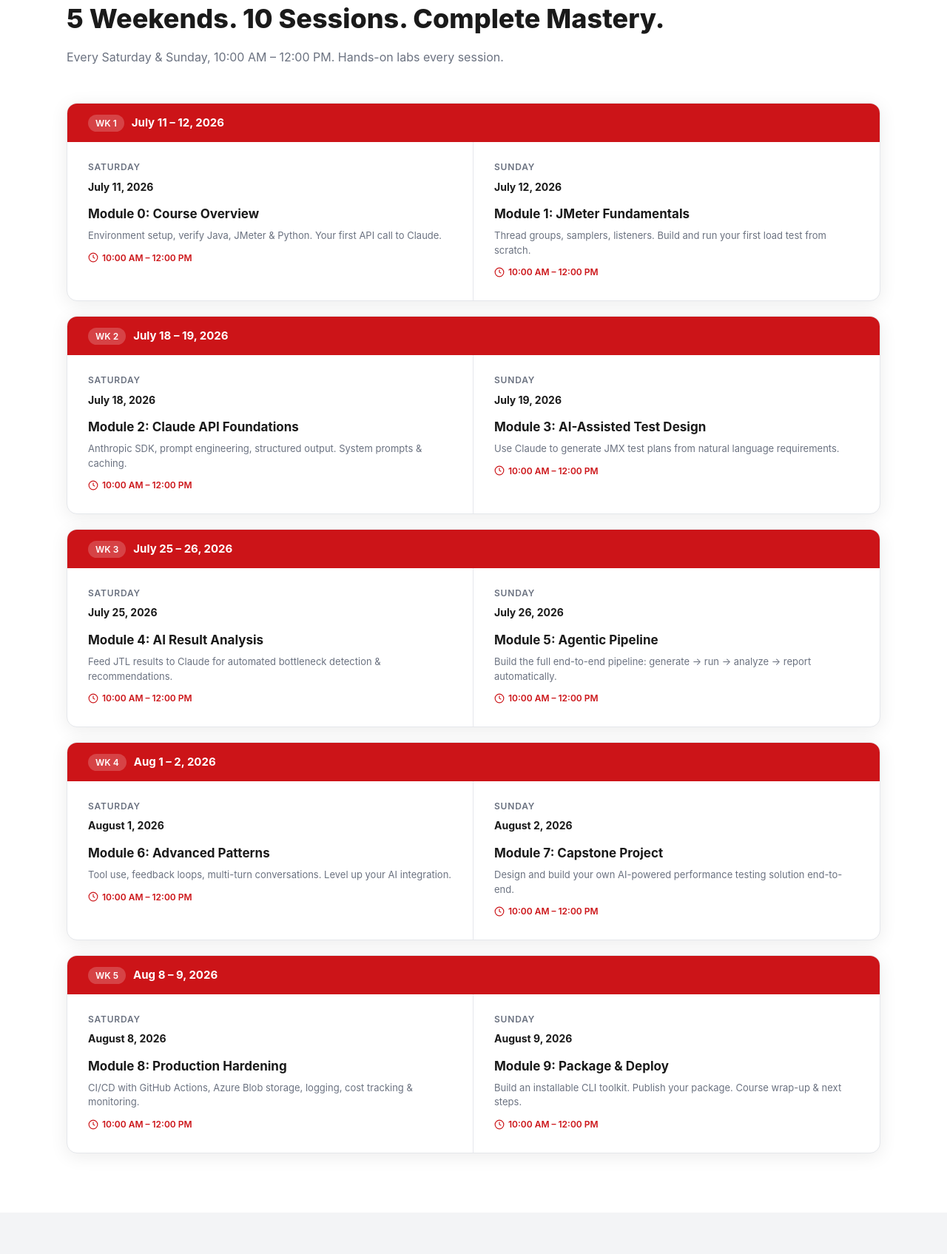
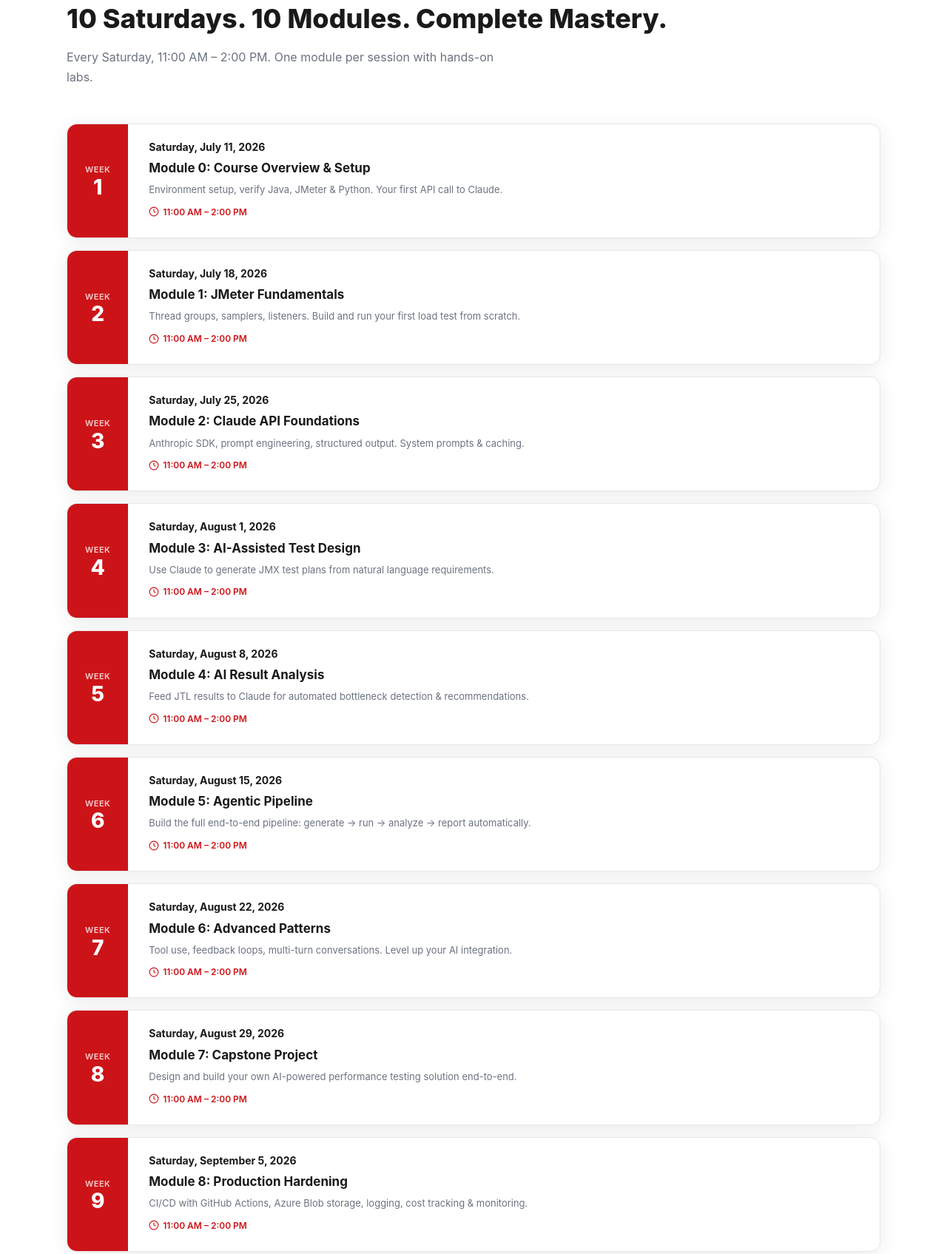
Before and after one commit to vasanthshanmugam/whats-new, a plain HTML site: page index.html in a window 1280 px wide. Shown: the part 912-2607 px from the top of the page at 74% size. Drawn offline with Linux system fonts and the light colour scheme.

Commit message:
Update schedule to Saturdays only, 11 AM - 2 PM
Changed from Sat+Sun weekends to 10 individual Saturdays:
- July 11 to September 12, 2026
- Time slot: 11 AM - 2 PM (3 hours per session)
- 30 total hours across 10 weeks
- Redesigned schedule cards for single-day layout

Co-Authored-By: Claude Sonnet 4.6 <noreply@anthropic.com>

```diff
--- a/index.html
+++ b/index.html
@@ -4,7 +4,7 @@
 <meta charset="UTF-8">
 <meta name="viewport" content="width=device-width, initial-scale=1.0">
 <title>Agentic AI with JMeter — Training Course | Vasanth Tech Talk</title>
-<meta name="description" content="Master AI-powered performance testing with Apache JMeter and Claude AI. 5-weekend hands-on training by Vasanth Tech Talk.">
+<meta name="description" content="Master AI-powered performance testing with Apache JMeter and Claude AI. 10-Saturday hands-on training by Vasanth Tech Talk.">
 <style>
 *,*::before,*::after{box-sizing:border-box;margin:0;padding:0}
 :root{
@@ -139,50 +139,35 @@ section:nth-child(even){background:var(--light)}
 .section-subtitle.center{margin-left:auto;margin-right:auto;text-align:center}
 
 /* ─── Schedule ───────────────────────────────────────────────── */
-.schedule-grid{display:flex;flex-direction:column;gap:20px}
-.weekend-card{
+.schedule-grid{display:flex;flex-direction:column;gap:16px}
+.session-card{
   background:var(--white);
   border-radius:14px;
   box-shadow:var(--shadow);
-  overflow:hidden;
   border:1px solid var(--border);
   transition:box-shadow .3s;
+  display:flex;
+  overflow:hidden;
 }
-.weekend-card:hover{box-shadow:var(--shadow-lg)}
-.weekend-header{
+.session-card:hover{box-shadow:var(--shadow-lg)}
+.session-num{
   background:var(--red);color:var(--white);
-  padding:14px 28px;
-  font-size:15px;font-weight:700;
-  display:flex;align-items:center;gap:10px;
+  padding:20px 24px;
+  display:flex;flex-direction:column;
+  align-items:center;justify-content:center;
+  min-width:80px;
+  flex-shrink:0;
 }
-.weekend-header .wk-num{
-  background:rgba(255,255,255,0.2);
-  padding:2px 10px;border-radius:12px;
-  font-size:12px;font-weight:600;
+.session-num .wk-label{font-size:11px;font-weight:600;opacity:.8;text-transform:uppercase;letter-spacing:.5px}
+.session-num .wk-number{font-size:28px;font-weight:800;line-height:1}
+.session-info{
+  padding:20px 28px;
+  flex:1;
 }
-.weekend-body{
-  display:grid;grid-template-columns:1fr 1fr;
-}
-.day-card{
-  padding:24px 28px;
-  border-right:1px solid var(--border);
-}
-.day-card:last-child{border-right:none}
-.day-label{
-  font-size:12px;font-weight:600;color:var(--gray);
-  text-transform:uppercase;letter-spacing:.8px;
-  margin-bottom:6px;
-}
-.day-date{
-  font-size:14px;font-weight:700;color:var(--black);
-  margin-bottom:12px;
-}
-.day-module{
-  font-size:17px;font-weight:700;color:var(--black);
-  margin-bottom:6px;
-}
-.day-desc{font-size:13px;color:var(--gray);line-height:1.5}
-.day-time{
+.session-date{font-size:14px;font-weight:700;color:var(--black);margin-bottom:4px}
+.session-module{font-size:17px;font-weight:700;color:var(--black);margin-bottom:6px}
+.session-desc{font-size:13px;color:var(--gray);line-height:1.5}
+.session-time{
   display:inline-flex;align-items:center;gap:5px;
   margin-top:10px;
   font-size:12px;color:var(--red);font-weight:600;
@@ -334,9 +319,9 @@ footer .footer-links a:hover{color:var(--white)}
   .hamburger{display:block}
   .hero{padding:100px 20px 50px}
   .hero-meta{gap:16px}
-  .weekend-body{grid-template-columns:1fr}
-  .day-card{border-right:none;border-bottom:1px solid var(--border)}
-  .day-card:last-child{border-bottom:none}
+  .session-card{flex-direction:column}
+  .session-num{flex-direction:row;gap:6px;min-width:auto;padding:12px 20px}
+  .session-info{padding:16px 20px}
   .instructor-card{flex-direction:column;text-align:center;gap:24px}
   .curriculum-grid{grid-template-columns:1fr}
   section{padding:60px 20px}
@@ -381,15 +366,15 @@ footer .footer-links a:hover{color:var(--white)}
     <div class="hero-meta">
       <div class="hero-meta-item">
         <svg width="18" height="18" viewBox="0 0 24 24" fill="none" stroke="currentColor" stroke-width="2"><rect x="3" y="4" width="18" height="18" rx="2"/><path d="M16 2v4M8 2v4M3 10h18"/></svg>
-        July 11 &ndash; Aug 9, 2026
+        July 11 &ndash; Sep 12, 2026
       </div>
       <div class="hero-meta-item">
         <svg width="18" height="18" viewBox="0 0 24 24" fill="none" stroke="currentColor" stroke-width="2"><circle cx="12" cy="12" r="10"/><path d="M12 6v6l4 2"/></svg>
-        Weekends &bull; 10 AM &ndash; 12 PM
+        Saturdays &bull; 11 AM &ndash; 2 PM
       </div>
       <div class="hero-meta-item">
         <svg width="18" height="18" viewBox="0 0 24 24" fill="none" stroke="currentColor" stroke-width="2"><path d="M12 2L2 7l10 5 10-5-10-5zM2 17l10 5 10-5M2 12l10 5 10-5"/></svg>
-        10 Modules &bull; 5 Weekends
+        10 Modules &bull; 10 Saturdays
       </div>
     </div>
     <div class="hero-buttons">
@@ -403,152 +388,137 @@ footer .footer-links a:hover{color:var(--white)}
 <section id="schedule">
   <div class="container">
     <div class="section-label">Schedule</div>
-    <div class="section-title">5 Weekends. 10 Sessions. Complete Mastery.</div>
-    <div class="section-subtitle">Every Saturday &amp; Sunday, 10:00 AM &ndash; 12:00 PM. Hands-on labs every session.</div>
+    <div class="section-title">10 Saturdays. 10 Modules. Complete Mastery.</div>
+    <div class="section-subtitle">Every Saturday, 11:00 AM &ndash; 2:00 PM. One module per session with hands-on labs.</div>
 
     <div class="schedule-grid">
 
-      <!-- Weekend 1 -->
-      <div class="weekend-card">
-        <div class="weekend-header">
-          <span class="wk-num">WK 1</span> July 11 &ndash; 12, 2026
-        </div>
-        <div class="weekend-body">
-          <div class="day-card">
-            <div class="day-label">Saturday</div>
-            <div class="day-date">July 11, 2026</div>
-            <div class="day-module">Module 0: Course Overview</div>
-            <div class="day-desc">Environment setup, verify Java, JMeter &amp; Python. Your first API call to Claude.</div>
-            <div class="day-time">
+      <div class="session-card">
+        <div class="session-num"><span class="wk-label">Week</span><span class="wk-number">1</span></div>
+        <div class="session-info">
+          <div class="session-date">Saturday, July 11, 2026</div>
+          <div class="session-module">Module 0: Course Overview &amp; Setup</div>
+          <div class="session-desc">Environment setup, verify Java, JMeter &amp; Python. Your first API call to Claude.</div>
+          <div class="session-time">
             <svg width="14" height="14" viewBox="0 0 24 24" fill="none" stroke="currentColor" stroke-width="2"><circle cx="12" cy="12" r="10"/><path d="M12 6v6l4 2"/></svg>
-              10:00 AM &ndash; 12:00 PM
-            </div>
-          </div>
-          <div class="day-card">
-            <div class="day-label">Sunday</div>
-            <div class="day-date">July 12, 2026</div>
-            <div class="day-module">Module 1: JMeter Fundamentals</div>
-            <div class="day-desc">Thread groups, samplers, listeners. Build and run your first load test from scratch.</div>
-            <div class="day-time">
-              <svg width="14" height="14" viewBox="0 0 24 24" fill="none" stroke="currentColor" stroke-width="2"><circle cx="12" cy="12" r="10"/><path d="M12 6v6l4 2"/></svg>
-              10:00 AM &ndash; 12:00 PM
-            </div>
+            11:00 AM &ndash; 2:00 PM
           </div>
         </div>
       </div>
 
-      <!-- Weekend 2 -->
-      <div class="weekend-card">
-        <div class="weekend-header">
-          <span class="wk-num">WK 2</span> July 18 &ndash; 19, 2026
-        </div>
-        <div class="weekend-body">
-          <div class="day-card">
-            <div class="day-label">Saturday</div>
-            <div class="day-date">July 18, 2026</div>
-            <div class="day-module">Module 2: Claude API Foundations</div>
-            <div class="day-desc">Anthropic SDK, prompt engineering, structured output. System prompts &amp; caching.</div>
-            <div class="day-time">
+      <div class="session-card">
+        <div class="session-num"><span class="wk-label">Week</span><span class="wk-number">2</span></div>
+        <div class="session-info">
+          <div class="session-date">Saturday, July 18, 2026</div>
+          <div class="session-module">Module 1: JMeter Fundamentals</div>
+          <div class="session-desc">Thread groups, samplers, listeners. Build and run your first load test from scratch.</div>
+          <div class="session-time">
             <svg width="14" height="14" viewBox="0 0 24 24" fill="none" stroke="currentColor" stroke-width="2"><circle cx="12" cy="12" r="10"/><path d="M12 6v6l4 2"/></svg>
-              10:00 AM &ndash; 12:00 PM
-            </div>
-          </div>
-          <div class="day-card">
-            <div class="day-label">Sunday</div>
-            <div class="day-date">July 19, 2026</div>
-            <div class="day-module">Module 3: AI-Assisted Test Design</div>
-            <div class="day-desc">Use Claude to generate JMX test plans from natural language requirements.</div>
-            <div class="day-time">
-              <svg width="14" height="14" viewBox="0 0 24 24" fill="none" stroke="currentColor" stroke-width="2"><circle cx="12" cy="12" r="10"/><path d="M12 6v6l4 2"/></svg>
-              10:00 AM &ndash; 12:00 PM
-            </div>
+            11:00 AM &ndash; 2:00 PM
           </div>
         </div>
       </div>
 
-      <!-- Weekend 3 -->
-      <div class="weekend-card">
-        <div class="weekend-header">
-          <span class="wk-num">WK 3</span> July 25 &ndash; 26, 2026
-        </div>
-        <div class="weekend-body">
-          <div class="day-card">
-            <div class="day-label">Saturday</div>
-            <div class="day-date">July 25, 2026</div>
-            <div class="day-module">Module 4: AI Result Analysis</div>
-            <div class="day-desc">Feed JTL results to Claude for automated bottleneck detection &amp; recommendations.</div>
-            <div class="day-time">
+      <div class="session-card">
+        <div class="session-num"><span class="wk-label">Week</span><span class="wk-number">3</span></div>
+        <div class="session-info">
+          <div class="session-date">Saturday, July 25, 2026</div>
+          <div class="session-module">Module 2: Claude API Foundations</div>
+          <div class="session-desc">Anthropic SDK, prompt engineering, structured output. System prompts &amp; caching.</div>
+          <div class="session-time">
             <svg width="14" height="14" viewBox="0 0 24 24" fill="none" stroke="currentColor" stroke-width="2"><circle cx="12" cy="12" r="10"/><path d="M12 6v6l4 2"/></svg>
-              10:00 AM &ndash; 12:00 PM
-            </div>
-          </div>
-          <div class="day-card">
-            <div class="day-label">Sunday</div>
-            <div class="day-date">July 26, 2026</div>
-            <div class="day-module">Module 5: Agentic Pipeline</div>
-            <div class="day-desc">Build the full end-to-end pipeline: generate &rarr; run &rarr; analyze &rarr; report automatically.</div>
-            <div class="day-time">
-              <svg width="14" height="14" viewBox="0 0 24 24" fill="none" stroke="currentColor" stroke-width="2"><circle cx="12" cy="12" r="10"/><path d="M12 6v6l4 2"/></svg>
-              10:00 AM &ndash; 12:00 PM
-            </div>
+            11:00 AM &ndash; 2:00 PM
           </div>
         </div>
       </div>
 
-      <!-- Weekend 4 -->
-      <div class="weekend-card">
-        <div class="weekend-header">
-          <span class="wk-num">WK 4</span> Aug 1 &ndash; 2, 2026
-        </div>
-        <div class="weekend-body">
-          <div class="day-card">
-            <div class="day-label">Saturday</div>
-            <div class="day-date">August 1, 2026</div>
-            <div class="day-module">Module 6: Advanced Patterns</div>
-            <div class="day-desc">Tool use, feedback loops, multi-turn conversations. Level up your AI integration.</div>
-            <div class="day-time">
+      <div class="session-card">
+        <div class="session-num"><span class="wk-label">Week</span><span class="wk-number">4</span></div>
+        <div class="session-info">
+          <div class="session-date">Saturday, August 1, 2026</div>
+          <div class="session-module">Module 3: AI-Assisted Test Design</div>
+          <div class="session-desc">Use Claude to generate JMX test plans from natural language requirements.</div>
+          <div class="session-time">
             <svg width="14" height="14" viewBox="0 0 24 24" fill="none" stroke="currentColor" stroke-width="2"><circle cx="12" cy="12" r="10"/><path d="M12 6v6l4 2"/></svg>
-              10:00 AM &ndash; 12:00 PM
-            </div>
-          </div>
-          <div class="day-card">
-            <div class="day-label">Sunday</div>
-            <div class="day-date">August 2, 2026</div>
-            <div class="day-module">Module 7: Capstone Project</div>
-            <div class="day-desc">Design and build your own AI-powered performance testing solution end-to-end.</div>
-            <div class="day-time">
-              <svg width="14" height="14" viewBox="0 0 24 24" fill="none" stroke="currentColor" stroke-width="2"><circle cx="12" cy="12" r="10"/><path d="M12 6v6l4 2"/></svg>
-              10:00 AM &ndash; 12:00 PM
-            </div>
+            11:00 AM &ndash; 2:00 PM
           </div>
         </div>
       </div>
 
-      <!-- Weekend 5 -->
-      <div class="weekend-card">
-        <div class="weekend-header">
-          <span class="wk-num">WK 5</span> Aug 8 &ndash; 9, 2026
-        </div>
-        <div class="weekend-body">
-          <div class="day-card">
-            <div class="day-label">Saturday</div>
-            <div class="day-date">August 8, 2026</div>
-            <div class="day-module">Module 8: Production Hardening</div>
-            <div class="day-desc">CI/CD with GitHub Actions, Azure Blob storage, logging, cost tracking &amp; monitoring.</div>
-            <div class="day-time">
+      <div class="session-card">
+        <div class="session-num"><span class="wk-label">Week</span><span class="wk-number">5</span></div>
+        <div class="session-info">
+          <div class="session-date">Saturday, August 8, 2026</div>
+          <div class="session-module">Module 4: AI Result Analysis</div>
+          <div class="session-desc">Feed JTL results to Claude for automated bottleneck detection &amp; recommendations.</div>
+          <div class="session-time">
             <svg width="14" height="14" viewBox="0 0 24 24" fill="none" stroke="currentColor" stroke-width="2"><circle cx="12" cy="12" r="10"/><path d="M12 6v6l4 2"/></svg>
-              10:00 AM &ndash; 12:00 PM
+            11:00 AM &ndash; 2:00 PM
           </div>
         </div>
-          <div class="day-card">
-            <div class="day-label">Sunday</div>
-            <div class="day-date">August 9, 2026</div>
-            <div class="day-module">Module 9: Package &amp; Deploy</div>
-            <div class="day-desc">Build an installable CLI toolkit. Publish your package. Course wrap-up &amp; next steps.</div>
-            <div class="day-time">
+      </div>
+
+      <div class="session-card">
+        <div class="session-num"><span class="wk-label">Week</span><span class="wk-number">6</span></div>
+        <div class="session-info">
+          <div class="session-date">Saturday, August 15, 2026</div>
+          <div class="session-module">Module 5: Agentic Pipeline</div>
+          <div class="session-desc">Build the full end-to-end pipeline: generate &rarr; run &rarr; analyze &rarr; report automatically.</div>
+          <div class="session-time">
             <svg width="14" height="14" viewBox="0 0 24 24" fill="none" stroke="currentColor" stroke-width="2"><circle cx="12" cy="12" r="10"/><path d="M12 6v6l4 2"/></svg>
-              10:00 AM &ndash; 12:00 PM
+            11:00 AM &ndash; 2:00 PM
           </div>
+        </div>
+      </div>
+
+      <div class="session-card">
+        <div class="session-num"><span class="wk-label">Week</span><span class="wk-number">7</span></div>
+        <div class="session-info">
+          <div class="session-date">Saturday, August 22, 2026</div>
+          <div class="session-module">Module 6: Advanced Patterns</div>
+          <div class="session-desc">Tool use, feedback loops, multi-turn conversations. Level up your AI integration.</div>
+          <div class="session-time">
+            <svg width="14" height="14" viewBox="0 0 24 24" fill="none" stroke="currentColor" stroke-width="2"><circle cx="12" cy="12" r="10"/><path d="M12 6v6l4 2"/></svg>
+            11:00 AM &ndash; 2:00 PM
+          </div>
+        </div>
+      </div>
+
+      <div class="session-card">
+        <div class="session-num"><span class="wk-label">Week</span><span class="wk-number">8</span></div>
+        <div class="session-info">
+          <div class="session-date">Saturday, August 29, 2026</div>
+          <div class="session-module">Module 7: Capstone Project</div>
+          <div class="session-desc">Design and build your own AI-powered performance testing solution end-to-end.</div>
+          <div class="session-time">
+            <svg width="14" height="14" viewBox="0 0 24 24" fill="none" stroke="currentColor" stroke-width="2"><circle cx="12" cy="12" r="10"/><path d="M12 6v6l4 2"/></svg>
+            11:00 AM &ndash; 2:00 PM
+          </div>
+        </div>
+      </div>
+
+      <div class="session-card">
+        <div class="session-num"><span class="wk-label">Week</span><span class="wk-number">9</span></div>
+        <div class="session-info">
+          <div class="session-date">Saturday, September 5, 2026</div>
+          <div class="session-module">Module 8: Production Hardening</div>
+          <div class="session-desc">CI/CD with GitHub Actions, Azure Blob storage, logging, cost tracking &amp; monitoring.</div>
+          <div class="session-time">
+            <svg width="14" height="14" viewBox="0 0 24 24" fill="none" stroke="currentColor" stroke-width="2"><circle cx="12" cy="12" r="10"/><path d="M12 6v6l4 2"/></svg>
+            11:00 AM &ndash; 2:00 PM
+          </div>
+        </div>
+      </div>
+
+      <div class="session-card">
+        <div class="session-num"><span class="wk-label">Week</span><span class="wk-number">10</span></div>
+        <div class="session-info">
+          <div class="session-date">Saturday, September 12, 2026</div>
+          <div class="session-module">Module 9: Package &amp; Deploy</div>
+          <div class="session-desc">Build an installable CLI toolkit. Publish your package. Course wrap-up &amp; next steps.</div>
+          <div class="session-time">
+            <svg width="14" height="14" viewBox="0 0 24 24" fill="none" stroke="currentColor" stroke-width="2"><circle cx="12" cy="12" r="10"/><path d="M12 6v6l4 2"/></svg>
+            11:00 AM &ndash; 2:00 PM
           </div>
         </div>
       </div>
@@ -650,14 +620,14 @@ footer .footer-links a:hover{color:var(--white)}
     <div class="pricing-card">
       <div class="pricing-header">
         <h3>Complete Course</h3>
-        <p>10 Modules &bull; 5 Weekends &bull; 20 Hours</p>
+        <p>10 Modules &bull; 10 Saturdays &bull; 30 Hours</p>
       </div>
       <div class="pricing-amount">
         <div class="price"><span class="price-currency">&#8377;</span>7,999</div>
         <div class="price-note">One-time payment &bull; All inclusive</div>
       </div>
       <ul class="pricing-features">
-        <li><span class="check">&#10003;</span> 10 live weekend sessions (10 AM &ndash; 12 PM)</li>
+        <li><span class="check">&#10003;</span> 10 live Saturday sessions (11 AM &ndash; 2 PM)</li>
         <li><span class="check">&#10003;</span> Hands-on labs with real-world projects</li>
         <li><span class="check">&#10003;</span> Complete source code &amp; JMeter templates</li>
         <li><span class="check">&#10003;</span> Session recordings for revision</li>
```
Lines whose indentation alone changed are shown as unchanged.
